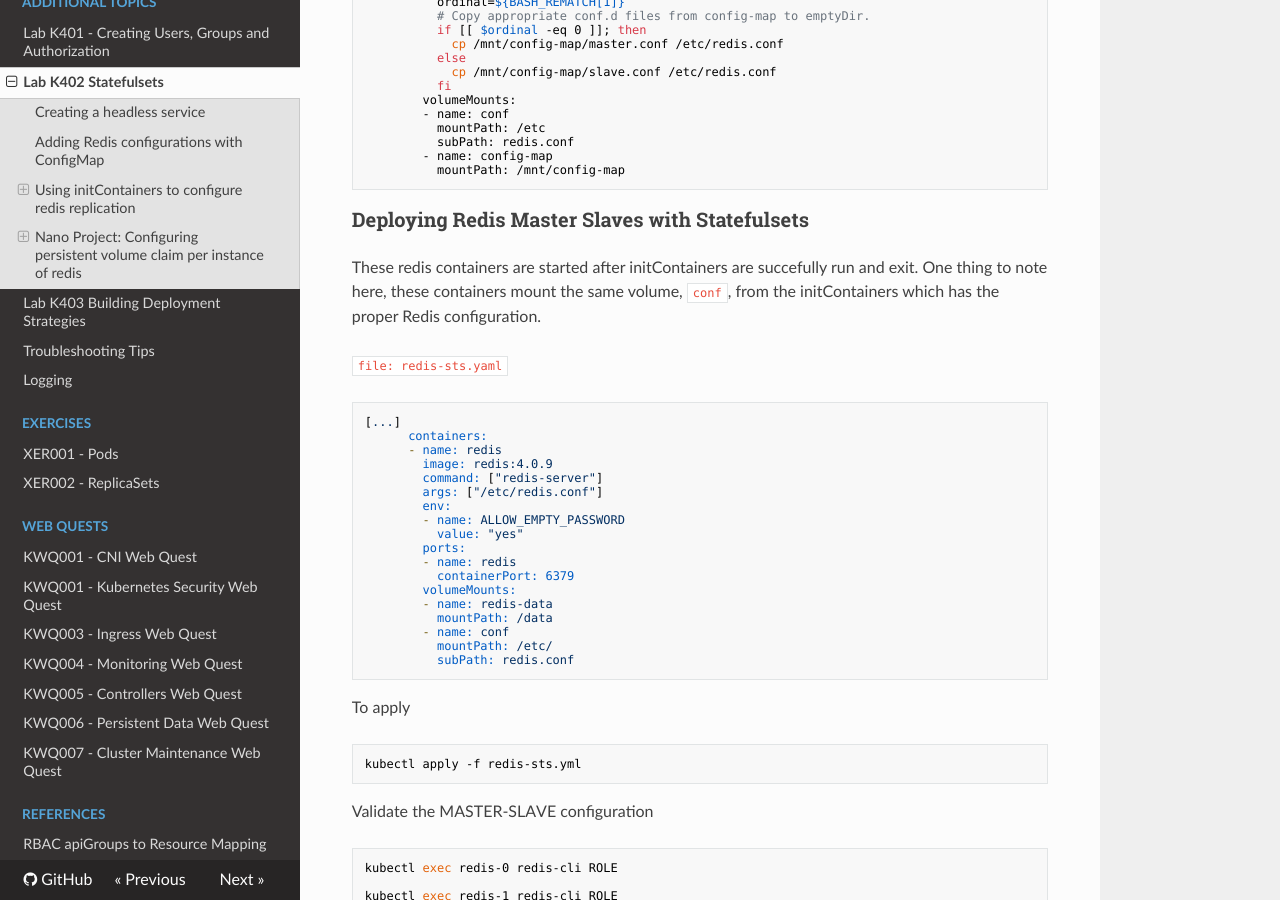
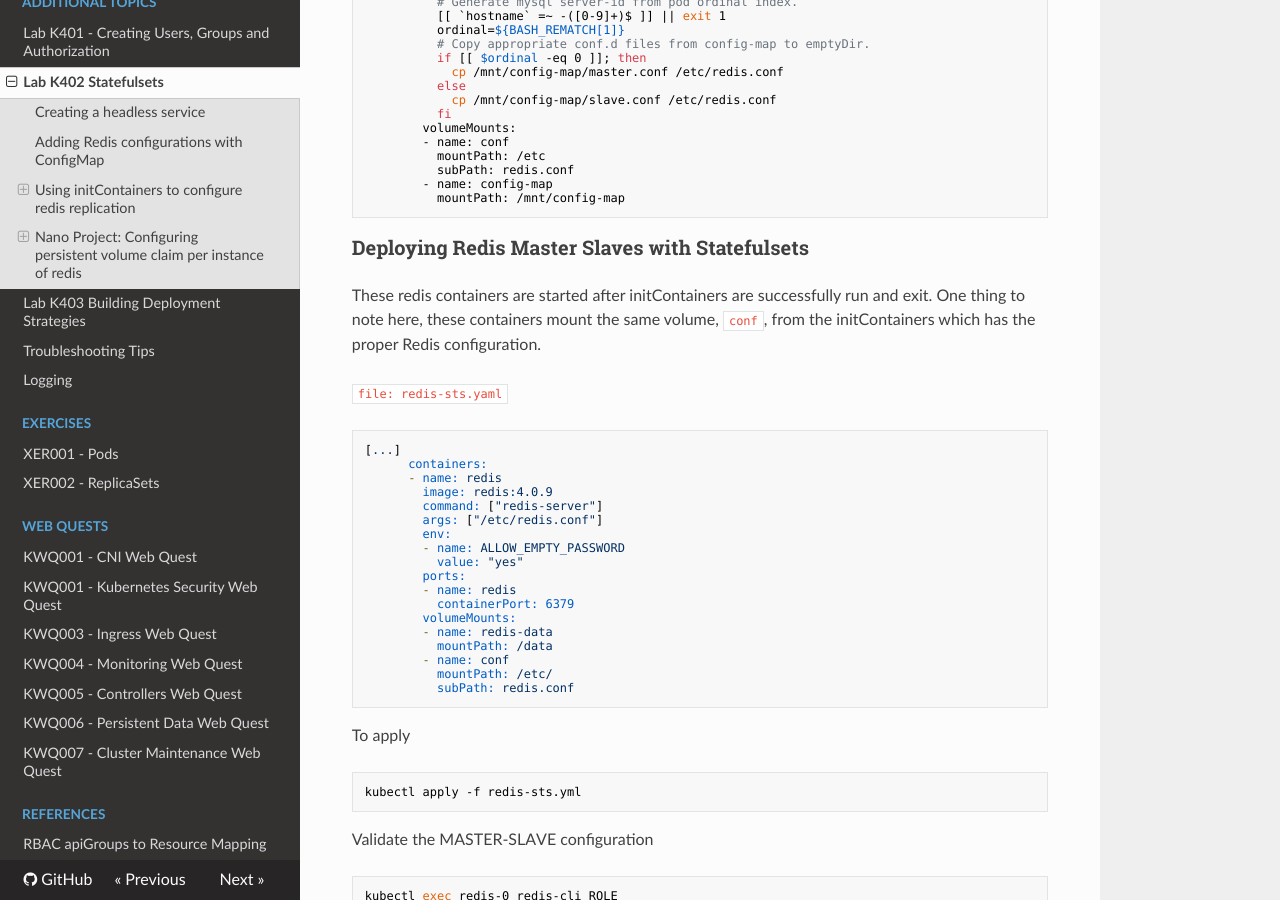
Before and after one commit to schoolofdevops/kubernetes-labguide, an MkDocs documentation site: the page built from chapters/13_redis_statefulset.md, in a window 1280 px wide and 900 px high, scrolled down 2315 px. Built offline with MkDocs 1.6.1, drawn with Linux system fonts in a browser that asks for light colours; nearby versions of some CDN libraries; old or Windows-style settings are respelled for this version of MkDocs; some of the changed text lies outside the part shown.

```diff
--- a/chapters/13_redis_statefulset.md
+++ b/chapters/13_redis_statefulset.md
@@ -133,7 +135,7 @@
 
 ### Deploying Redis Master Slaves with Statefulsets
 
-These redis containers are started after initContainers are succefully run and exit. One thing to note here, these containers mount the same volume, `conf`, from the initContainers which has the proper Redis configuration.
+These redis containers are started after initContainers are successfully run and exit. One thing to note here, these containers mount the same volume, `conf`, from the initContainers which has the proper Redis configuration.
 
 `file: redis-sts.yaml`
 
```
Also changed, not shown: other parts of chapters/13_redis_statefulset.md (+3 -1 lines), chapters/kubernetes_quickdive.md (+1 -1 lines).
